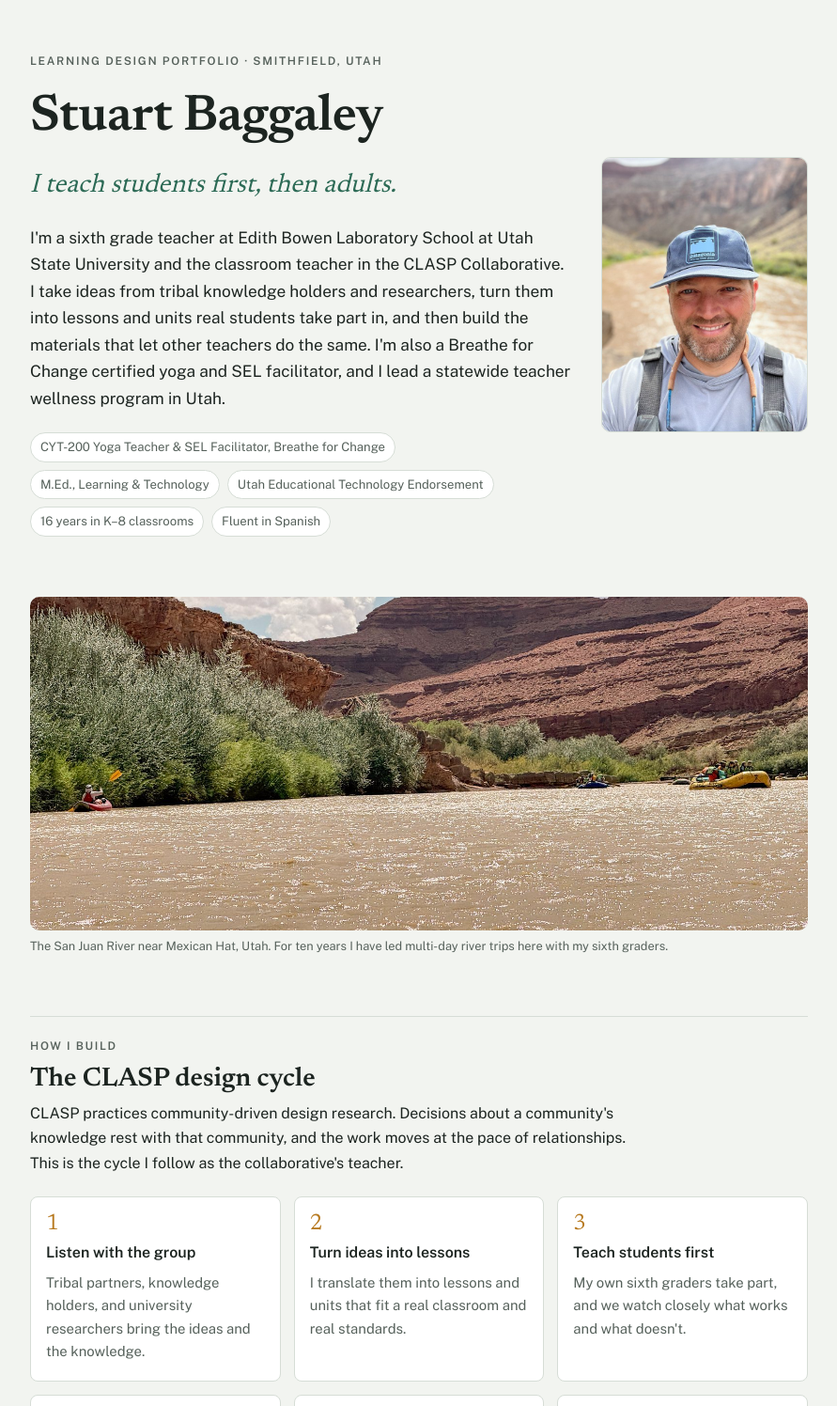
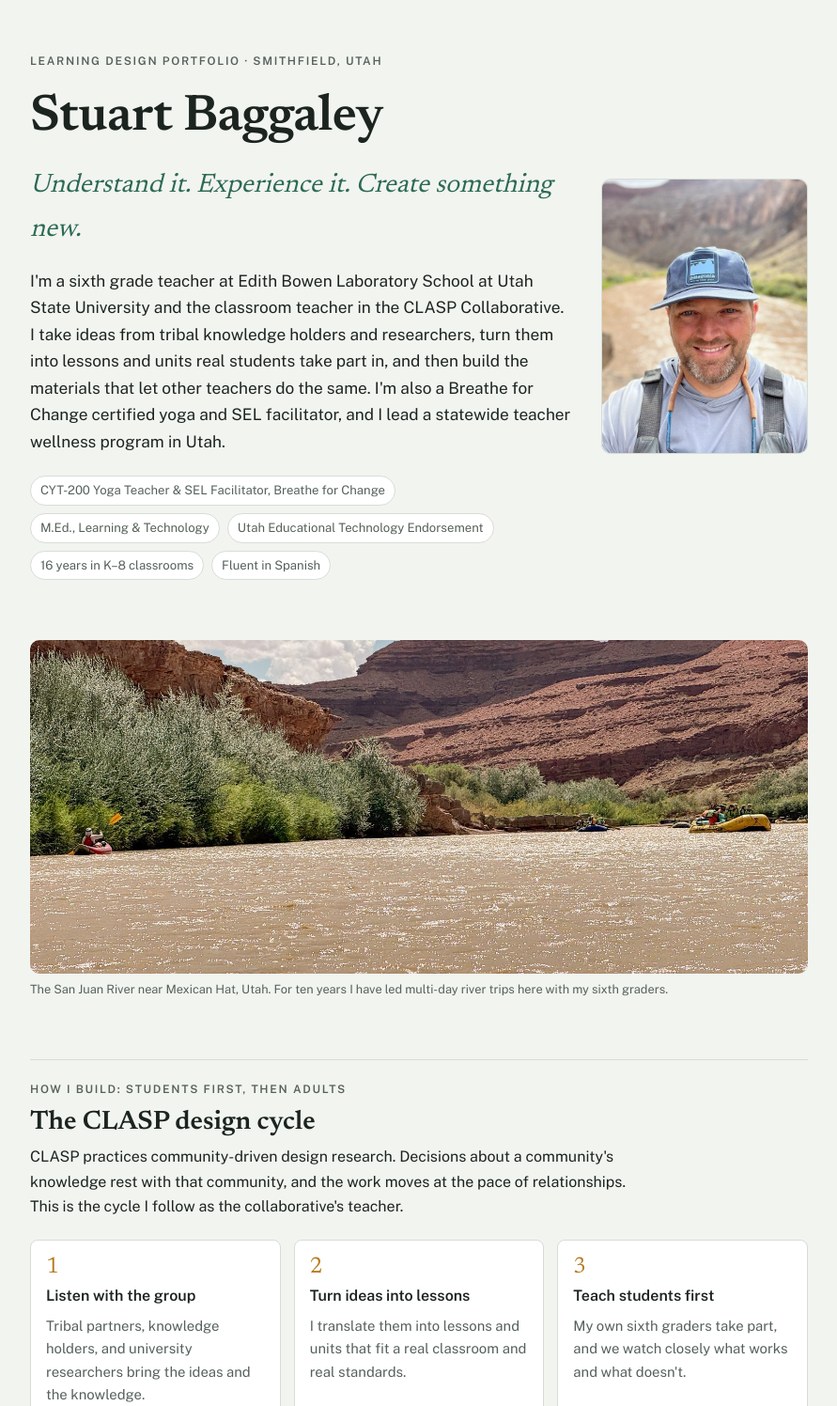
Before and after one commit to baggaleystu/beoutside-site, a plain HTML site: page portfolio/index.html in a window 1280 px wide. Shown: the top 1496 px of the page at 94% size, without its empty margins (194-1085 px from the left). Drawn offline with nearby package versions, Linux system fonts and the light colour scheme; files whose address does not match are found by name.

Commit message:
New tagline and Mt. Naomi photo

```diff
--- a/portfolio/index.html
+++ b/portfolio/index.html
@@ -86,7 +86,7 @@ figcaption{font-size:.8rem;color:var(--muted)}
   <div style="display:grid;gap:18px;min-width:0">
     <div class="eyebrow">Learning design portfolio · Smithfield, Utah</div>
     <h1>Stuart Baggaley</h1>
-    <p class="thesis">I teach students first, then adults.</p>
+    <p class="thesis">Understand it. Experience it. Create something new.</p>
     <p class="lede">I'm a sixth grade teacher at Edith Bowen Laboratory School at Utah State University and the classroom teacher in the CLASP Collaborative. I take ideas from tribal knowledge holders and researchers, turn them into lessons and units real students take part in, and then build the materials that let other teachers do the same. I'm also a Breathe for Change certified yoga and SEL facilitator, and I lead a statewide teacher wellness program in Utah.</p>
     <ul class="creds">
       <li>CYT-200 Yoga Teacher &amp; SEL Facilitator, Breathe for Change</li>
@@ -106,7 +106,7 @@ figcaption{font-size:.8rem;color:var(--muted)}
 
   <section aria-labelledby="process">
     <div class="section-head">
-      <div class="eyebrow">How I build</div>
+      <div class="eyebrow">How I build: students first, then adults</div>
       <h2 id="process">The CLASP design cycle</h2>
       <p>CLASP practices community-driven design research. Decisions about a community's knowledge rest with that community, and the work moves at the pace of relationships. This is the cycle I follow as the collaborative's teacher.</p>
     </div>
```
Also changed, not shown: portfolio/img/mt-naomi-trail.jpg (added).
